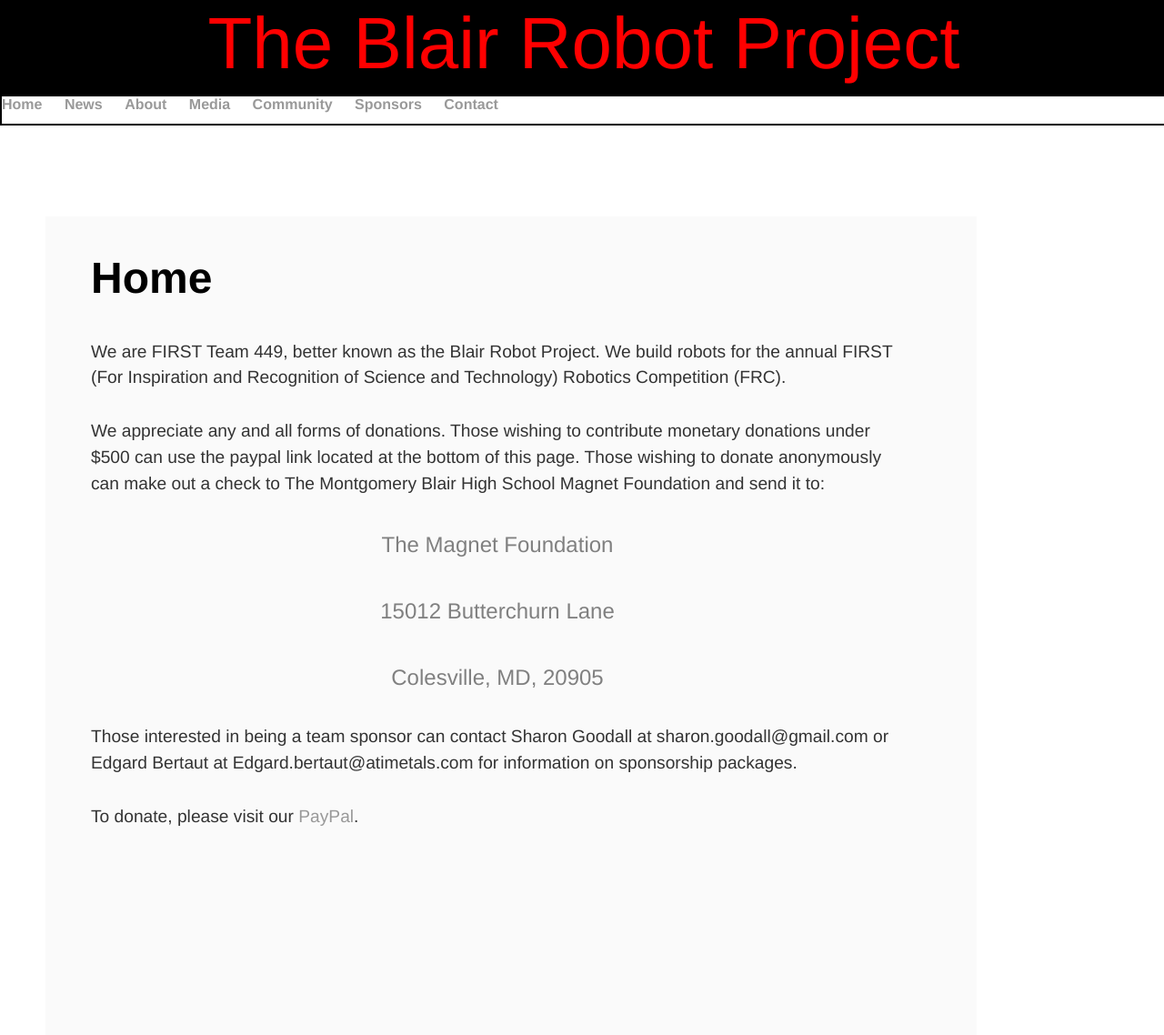
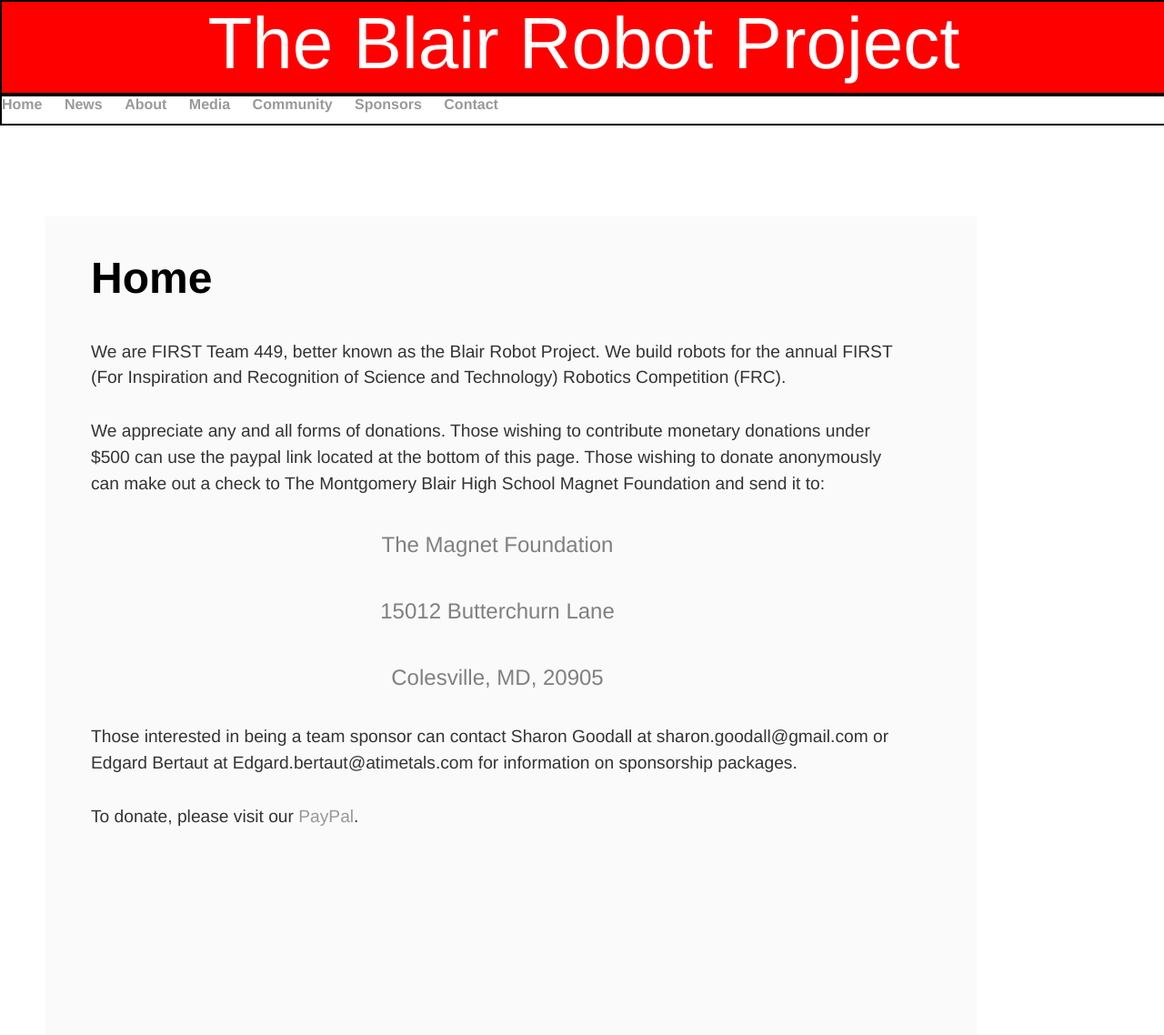
Before and after one commit to mouseythemouse/blair-robot-project.github.io, a Jekyll site: the page built from index.html, in a window 1280 px wide. Shown: the whole page at 91% size. Built offline with Jekyll 4.4.1, drawn with Linux system fonts in a browser that asks for light colours.

Commit message:
Update main.css

```diff
--- a/css/main.css
+++ b/css/main.css
@@ -14,9 +14,9 @@
     font-size: 500%;
     position: relative;
     text-align: center;
-    color: red;
+    color: white;
     border: 2px solid black;
-    background-color: black;
+    background-color: red;
 }
 
 nav ul {
```
